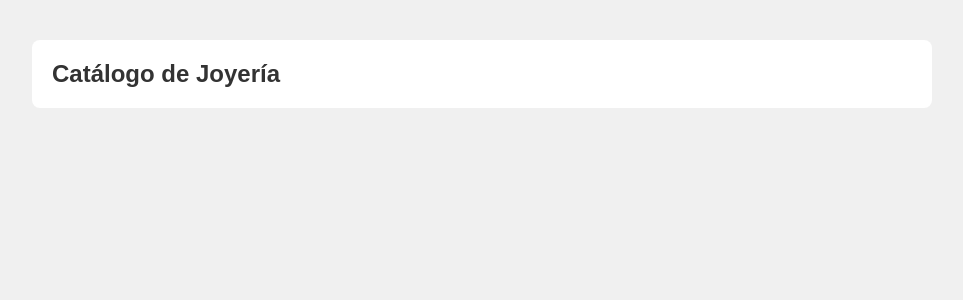
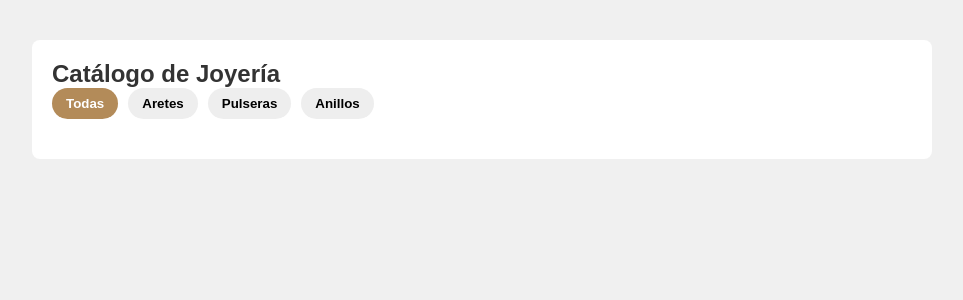
Before and after one commit to Jonasjpg/joyeria-web-catalogo, a Flask app: page /catalogo in a window 1280 px wide. Shown: the part 138-438 px from the top of the page, without its empty margins (158-1121 px from the left). Run offline with Flask 3, Linux system fonts and the light colour scheme.

Commit message:
feat: filtro de productos por categoría

```diff
--- a/src/static/css/style.css
+++ b/src/static/css/style.css
@@ -138,3 +138,24 @@
 body.modal-open {
     overflow: hidden;
 }
+
+.filtros {
+    margin-bottom: 20px;
+    display: flex;
+    gap: 10px;
+    flex-wrap: wrap;
+}
+
+.filtro-btn {
+    padding: 8px 14px;
+    border: none;
+    border-radius: 20px;
+    background: #eee;
+    cursor: pointer;
+    font-weight: bold;
+}
+
+.filtro-btn.active {
+    background: #b38b59;
+    color: white;
+}
--- a/src/static/js/modal.js
+++ b/src/static/js/modal.js
@@ -37,4 +37,26 @@
             document.body.classList.remove("modal-open");
         }
     });
+
+    const filtroBtns = document.querySelectorAll(".filtro-btn");
+    const cards = document.querySelectorAll(".card");
+
+    filtroBtns.forEach(btn => {
+        btn.addEventListener("click", () => {
+
+            // Estado visual del botón
+            filtroBtns.forEach(b => b.classList.remove("active"));
+            btn.classList.add("active");
+
+            const filtro = btn.dataset.filtro;
+
+            cards.forEach(card => {
+                if (filtro === "todas" || card.dataset.categoria === filtro) {
+                    card.style.display = "block";
+                } else {
+                    card.style.display = "none";
+                }
+            });
+        });
+    });
 });
--- a/src/templates/catalogo.html
+++ b/src/templates/catalogo.html
@@ -5,13 +5,21 @@
 {% block content %}
 <h2>Catálogo de Joyería</h2>
 
+<div class="filtros">
+    <button class="filtro-btn active" data-filtro="todas">Todas</button>
+    <button class="filtro-btn" data-filtro="aretes">Aretes</button>
+    <button class="filtro-btn" data-filtro="pulseras">Pulseras</button>
+    <button class="filtro-btn" data-filtro="anillos">Anillos</button>
+</div>
+
 <div class="catalogo">
     {% for joya in joyas %}
         <div class="card"
             data-imagen="{{ url_for('static', filename='img/productos/' ~ joya.imagen) }}"
             data-nombre="{{ joya.nombre }}"
             data-material="{{ joya.material }}"
-            data-precio="{{ joya.precio }}">
+            data-precio="{{ joya.precio }}"
+            data-categoria="{{ joya.categoria }}">
 
             <img src="{{ url_for('static', filename='img/productos/' ~ joya.imagen) }}"
                 alt="{{ joya.nombre }}">
```
